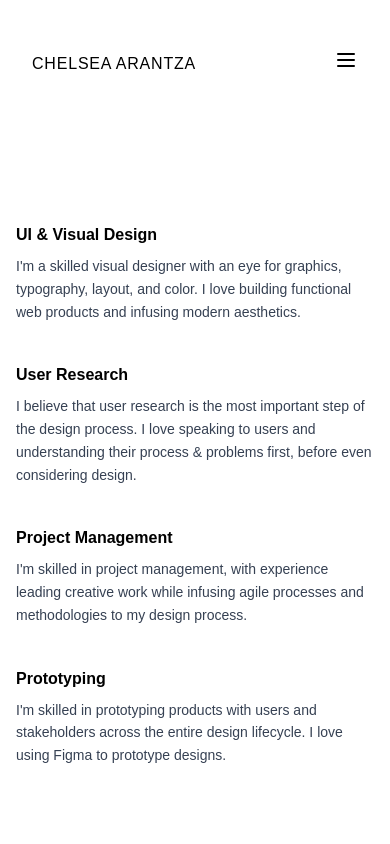
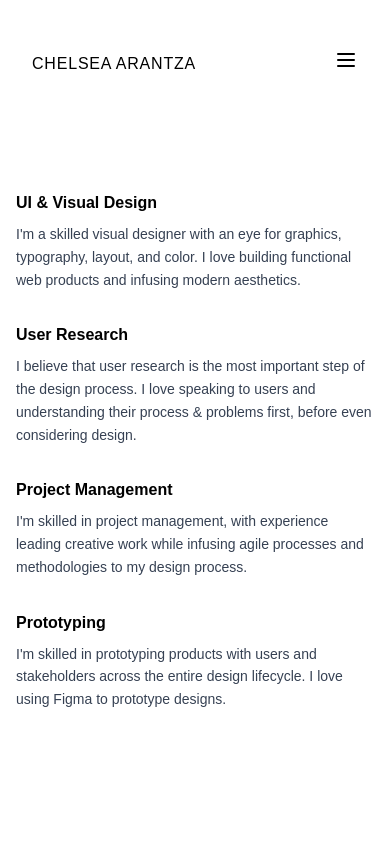
Before and after one commit to chelseaphoebe/chelsea-arantza, a React (Vite) app: page /about in a window 390 px wide. Shown: the top 844 px of the page. Built offline with nearby package versions, Linux system fonts and the light colour scheme; a web font is replaced by a local one.

Commit message:
Fix responsive

```diff
--- a/src/components/Footer.jsx
+++ b/src/components/Footer.jsx
@@ -134,7 +134,6 @@ export default function Footer() {
               <FaLinkedin />
             </motion.a>
 
-            {/* Perbaikan untuk link email */}
             <motion.div whileHover="hover" variants={iconHover}>
               <Link
                 to="/contact"
--- a/src/components/ProjectCard.jsx
+++ b/src/components/ProjectCard.jsx
@@ -6,19 +6,19 @@ export default function ProjectCard({ title, description, imagePath, link }) {
       href={link}
       target="_blank"
       rel="noopener noreferrer"
-      className="relative md:h-80 w-[400px] mx-auto group cursor-pointer overflow-hidden rounded-2xl shadow-lg block"
+      className="relative w-full max-w-[400px] h-60 sm:h-72 md:h-80 mx-auto group cursor-pointer overflow-hidden rounded-2xl shadow-lg block"
     >
-      {/* Project Image */}
       <img
         src={imagePath}
         alt={title}
         className="w-full h-full object-cover duration-300 group-hover:blur-sm group-hover:scale-105"
       />
 
-      {/* Hover Overlay */}
       <div className="absolute inset-0 bg-black/30 flex flex-col justify-center items-center opacity-0 group-hover:opacity-100 transition-opacity duration-300 text-white text-center px-4">
-        <h3 className="text-2xl font-semibold mb-2">{title}</h3>
-        <p className="text-sm mx-6">{description}</p>
+        <h3 className="text-lg sm:text-xl md:text-2xl font-semibold mb-1 sm:mb-2">
+          {title}
+        </h3>
+        <p className="text-xs sm:text-sm mx-4">{description}</p>
       </div>
     </a>
   );
--- a/src/pages/About.jsx
+++ b/src/pages/About.jsx
@@ -39,8 +39,8 @@
     ];
 
     return (
-      <div className="max-w-4xl w-full mx-auto px-4 sm:px-8 pt-24 pb-20">
-        <div className="grid grid-cols-1 md:grid-cols-2 lg:grid-cols-2 gap-10">
+      <div className="max-w-4xl w-full mx-auto px-4 sm:px-8 pt-16 md:pt-24 pb-12 md:pb-20">
+        <div className="grid grid-cols-1 md:grid-cols-2 gap-8 md:gap-10">
           {skills.map((item, index) => (
             <div key={index}>
               <h3 className="text-base sm:text-lg md:text-xl font-semibold text-black mb-2">
--- a/src/pages/Contact.jsx
+++ b/src/pages/Contact.jsx
@@ -2,6 +2,8 @@ import React, { useRef } from "react";
 import emailjs from "@emailjs/browser";
 import { useNavigate } from "react-router-dom";
 import "../styles/custom.css";
+
+
 
 export default function Contact() {
   const form = useRef();
```
